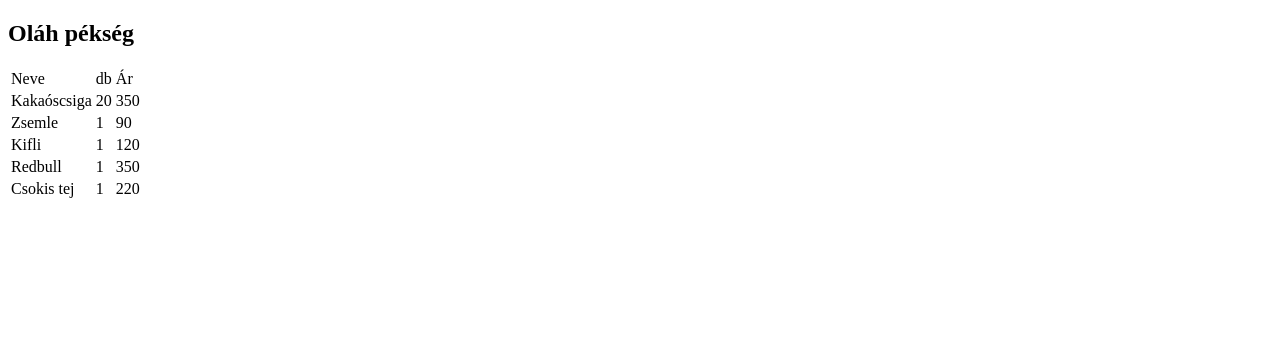
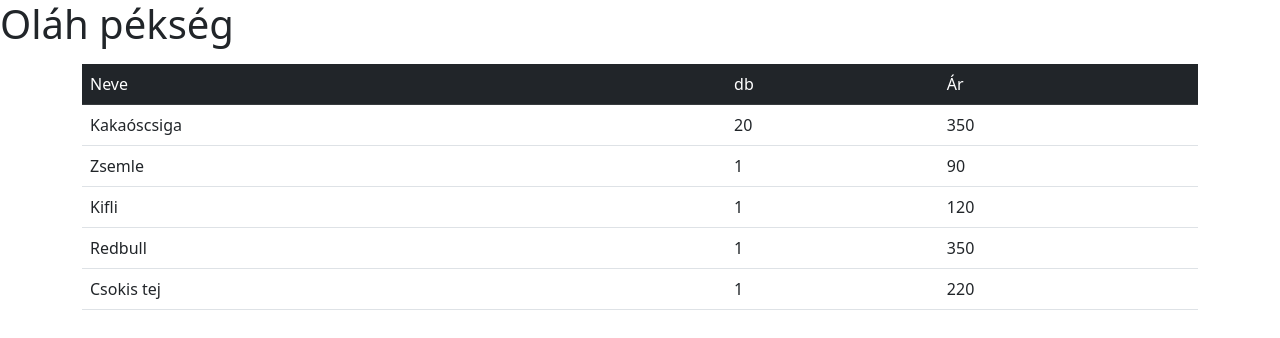
Before and after one commit to Martonnvok/ArusitoOldal, a plain HTML site: page index.html in a window 1280 px wide. Drawn offline with nearby package versions, Linux system fonts and the light colour scheme.

Commit message:
Bootsrap 5 használata

```diff
--- a/AdatokMegjelenitese.js
+++ b/AdatokMegjelenitese.js
@@ -4,8 +4,9 @@ export function megjelenitTabla(list) {
 
         `
     <header><h1>Oláh pékség</h1></header>
-    <table>
-    <thead>
+    <div class="container mt-3">
+    <table class="table">
+    <thead class="table-dark">
         <tr>
             <td>Neve</td>
             <td>db</td>
--- a/index.html
+++ b/index.html
@@ -1,16 +1,21 @@
 <!DOCTYPE html>
 <html lang="hu">
+
 <head>
   <meta charset="UTF-8" />
   <meta http-equiv="X-UA-Compatible" content="IE=edge" />
   <meta name="viewport" content="width=device-width, initial-scale=1.0" />
   <title>Somogyvári Márton</title>
+  <link href="https://cdn.jsdelivr.net/npm/bootstrap@5.2.3/dist/css/bootstrap.min.css" rel="stylesheet">
+  <script src="https://cdn.jsdelivr.net/npm/bootstrap@5.2.3/dist/js/bootstrap.bundle.min.js"></script>
   <script src="https://code.jquery.com/jquery-3.6.0.min.js"></script>
   <script src="main.js" type="module"></script>
 </head>
+
 <body>
   <article>
 
   </article>
 </body>
+
 </html>
```
Lines whose indentation alone changed are shown as unchanged.
